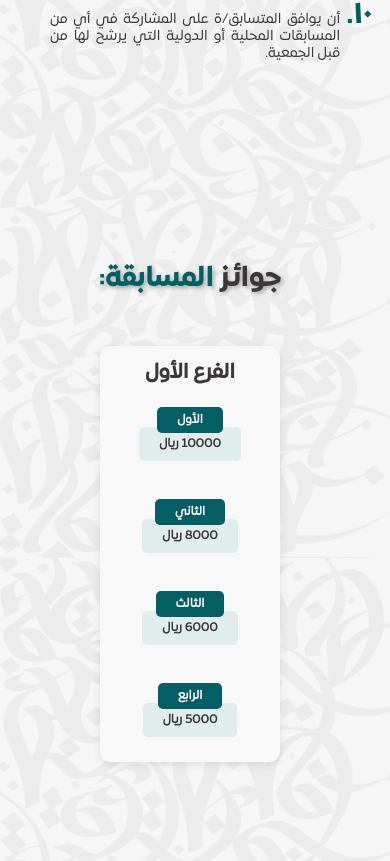
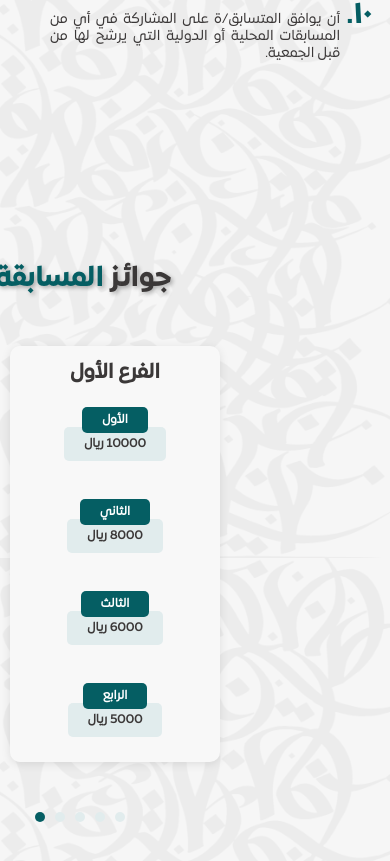
Before and after one commit to IcyCocktail/competition, a React (Create React App) app: page /about in a window 390 px wide. Shown: the part 1713-2574 px from the top of the page. Built offline with nearby package versions, Linux system fonts and the light colour scheme.

Commit message:
improving the branches for mobile

```diff
--- a/src/assets/branches.js
+++ b/src/assets/branches.js
@@ -1,43 +1,64 @@
-import React from "react";
+import React, { useEffect, useRef, useState } from "react";
 
 const branches = [
   { name: "الفرع الأول", prizes: [10000, 8000, 6000, 5000], ranks: ["الأول", "الثاني", "الثالث", "الرابع"] },
   { name: "الفرع الثاني", prizes: [8000, 6000, 5000, 4000], ranks: ["الأول", "الثاني", "الثالث", "الرابع"] },
-  { name: "الفرع الثالث", prizes: [6000, 5000, 4000,3000], ranks: ["الأول", "الثاني", "الثالث", "الرابع"] },
+  { name: "الفرع الثالث", prizes: [6000, 5000, 4000, 3000], ranks: ["الأول", "الثاني", "الثالث", "الرابع"] },
   { name: "الفرع الرابع", prizes: [5000, 4000, 3000, 2500], ranks: ["الأول", "الثاني", "الثالث", "الرابع"] },
   { name: "الفرع الخامس", prizes: [3000, 2000, 1500, 1000], ranks: ["الأول", "الثاني", "الثالث", "الرابع"] },
 ];
 
 export default function Branches() {
+  const [activeIndex, setActiveIndex] = useState(0);
+  const branchesRef = useRef([]);
+
+  useEffect(() => {
+    const observerOptions = {
+      root: null, // Uses viewport as root
+      rootMargin: "0px",
+      threshold: 0.6, // Trigger when 60% of the branch is visible
+    };
+
+    const observer = new IntersectionObserver((entries) => {
+      entries.forEach((entry) => {
+        if (entry.isIntersecting) {
+          setActiveIndex(branchesRef.current.indexOf(entry.target));
+        }
+      });
+    }, observerOptions);
+
+    // Observe each branch
+    branchesRef.current.forEach((branch) => observer.observe(branch));
+
+    return () => {
+      branchesRef.current.forEach((branch) => observer.unobserve(branch));
+    };
+  }, []);
+
   return (
-
+    <div className="comp-prize">
       <div className="branches-container">
-
         {branches.map((branch, index) => (
-
-        <div key={index} className="branch">
-
+          <div key={index} className="branch" ref={(el) => (branchesRef.current[index] = el)}>
             <h3>{branch.name}</h3>
-
             <div className="prizes">
-
               {branch.prizes.map((prize, idx) => (
-
                 <div key={idx} className="prize">
-
-                <span className="rank">{branch.ranks[idx]}</span> {/* Ranks */}
-                <p className="amount">{prize} ريال</p> {/* Prize Amount */}
-
+                  <span className="rank">{branch.ranks[idx]}</span>
+                  <p className="amount">{prize} ريال</p>
+                </div>
+              ))}
+            </div>
+          </div>
+        ))}
       </div>
 
+      {/* Dots Indicator */}
+      <div className="dots">
+        {branches.map((_, index) => (
+          <span key={index} className={`dot ${index === activeIndex ? "active" : ""}`} />
         ))}
-
       </div>
-
-        </div>
-
-      ))}
-
     </div>
   );
 }
--- a/src/assets/styles.css
+++ b/src/assets/styles.css
@@ -264,7 +264,7 @@ header .nav-btn {
 
 
 
-.comp-terms{
+.comp-terms {
     padding: 20px;
 }
 
@@ -315,7 +315,7 @@ td {
 
 .comp-prize .branches-container {
     display: flex;
-    width: 200px;
+    width: 300px;
     gap: 20px;
     /* justify-content: center; */
     align-items: center;
@@ -326,7 +326,6 @@ td {
 }
 
 .comp-prize .branch {
-    box-sizing: border-box;
     flex-shrink: 0;
     scroll-snap-align: center;
     background: #f8f8f8;
@@ -335,6 +334,25 @@ td {
     margin: 10px;
     border-radius: 10px;
     box-shadow: 0px 2px 10px rgba(0, 0, 0, 0.1);
+}
+
+.dots {
+    display: flex;
+    justify-content: center;
+    gap: 10px;
+    margin-top: 15px;
+}
+
+.dot {
+    width: 10px;
+    height: 10px;
+    background: var(--clouds);
+    border-radius: 50%;
+    transition: background 0.3s;
+}
+
+.dot.active {
+    background: var(--forest);
 }
 
 .comp-prize .branch h3 {
@@ -801,7 +819,8 @@ td {
     nav ul li {
         font-size: 17px;
     }
-    .comp-prize{
+
+    .comp-prize {
         padding: 0px 60px;
     }
 }
@@ -945,7 +964,7 @@ td {
         width: 220px;
     }
 
-    .sections .card-inner .card-head{
+    .sections .card-inner .card-head {
         font-size: 20px;
     }
 
@@ -953,10 +972,12 @@ td {
         font-size: 14px;
     }
 
-    .comp-prize h3{
+    .comp-prize h3 {
         font-size: 20px;
     }
-    .comp-prize .rank, .comp-prize p{
+
+    .comp-prize .rank,
+    .comp-prize p {
         font-size: 12px;
     }
 }
```
Lines whose indentation alone changed are shown as unchanged.
